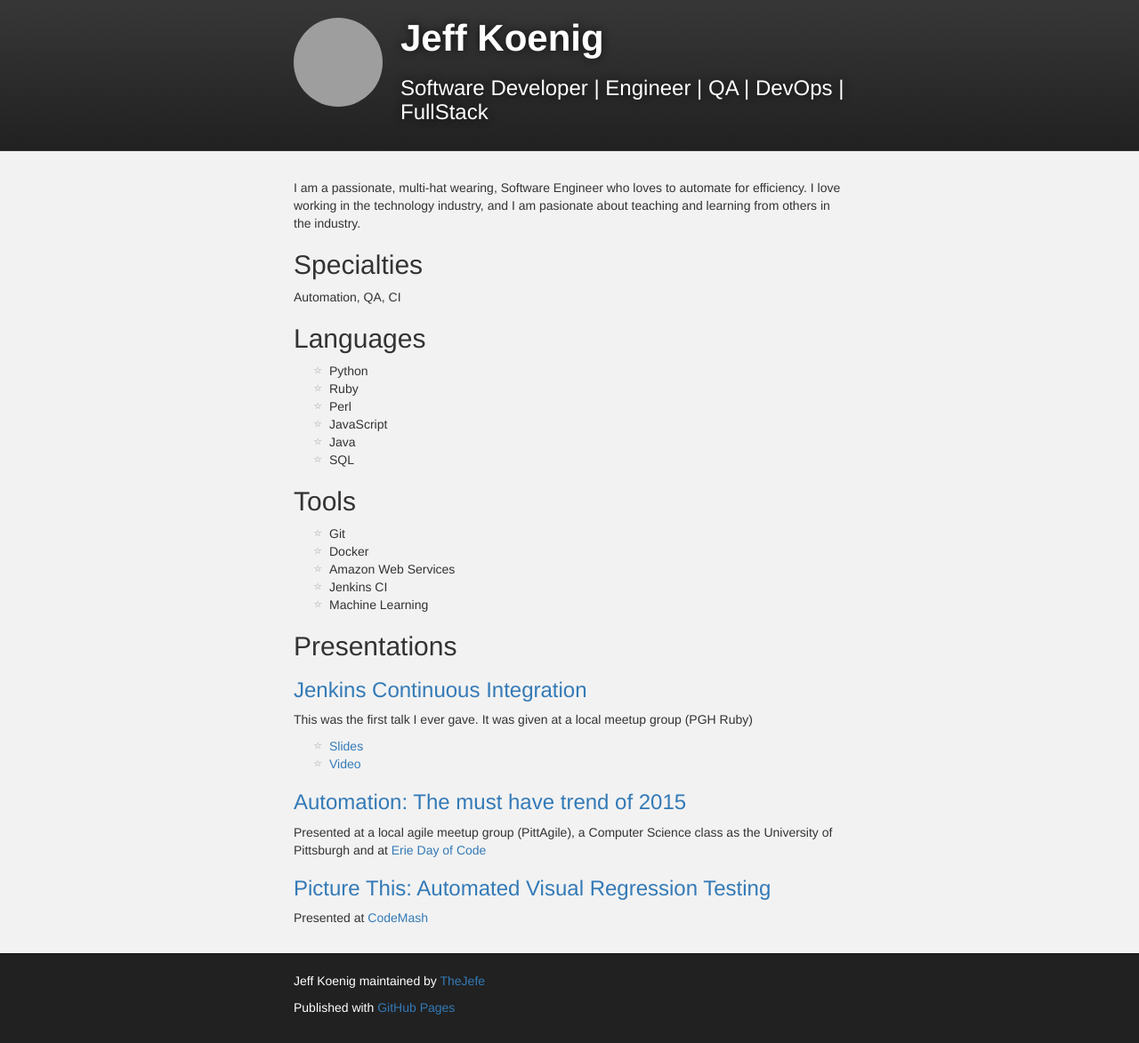
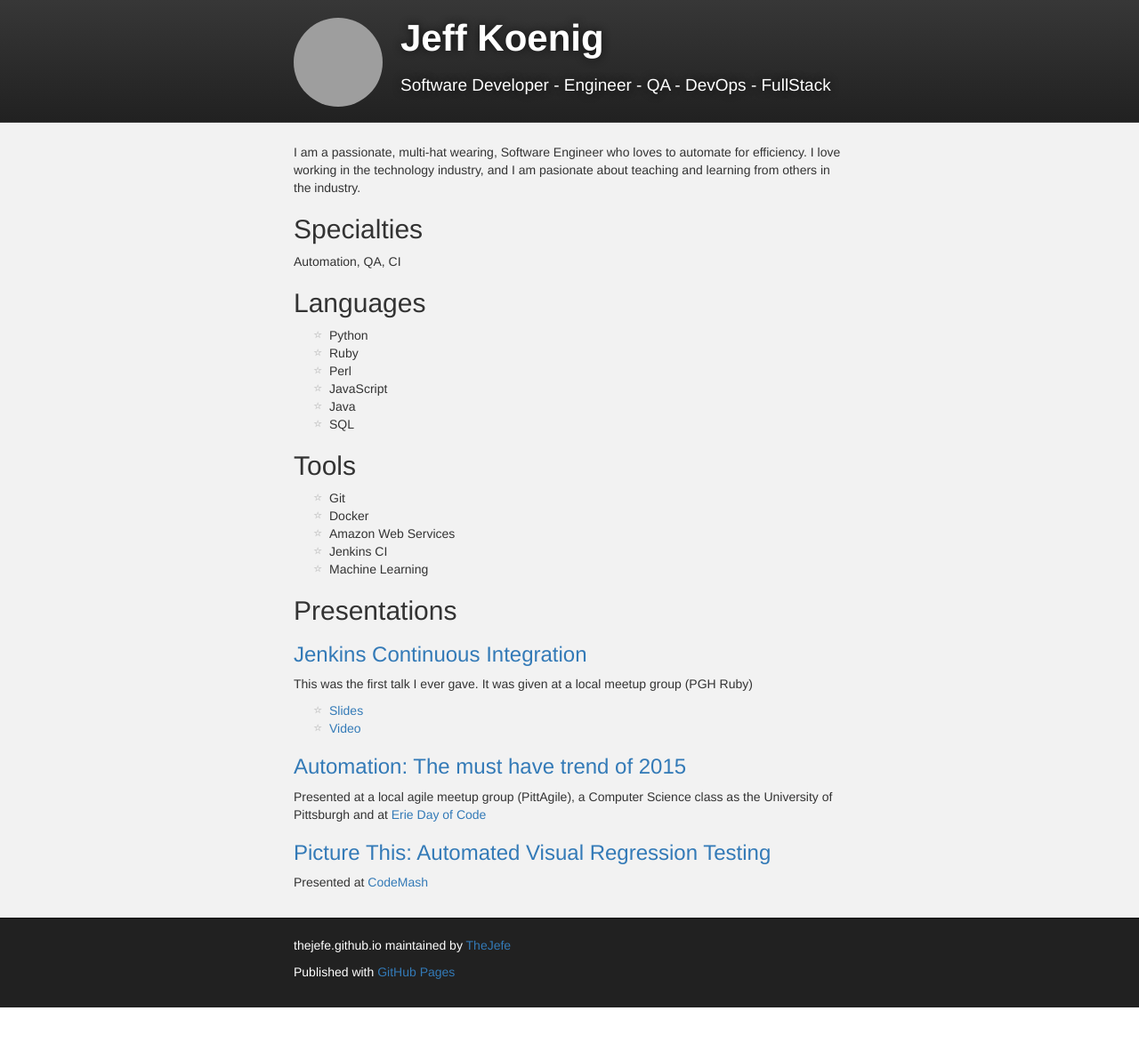
Before and after one commit to TheJefe/thejefe.github.io, a Jekyll site: the page built from index.html, in a window 1280 px wide and 1173 px high. Shown: the whole window at 89% size. Built offline with Jekyll 4.4.1, drawn with Linux system fonts in a browser that asks for light colours; grey boxes are pictures that could not be loaded.

Commit message:
Minor header cleanups

```diff
--- a/_config.yml
+++ b/_config.yml
@@ -1,7 +1,3 @@
-title: Jeff Koenig
-description: Software Developer | Engineer | QA | DevOps | FullStack
-
-email: your-email@example.com
 github:
   owner_url: https://github.com/thejefe
   owner_name: TheJefe
--- a/_layouts/default.html
+++ b/_layouts/default.html
@@ -37,8 +37,8 @@
         <header class="inner">
             <img id="profile_pic" src="https://avatars2.githubusercontent.com/u/2390653?s=460&v=4" />
 
-        <h1 id="project_title">{{ site.title }}</h1>
-        <h2 id="project_tagline">{{ site.description }}</h2>
+        <h1 id="project_title">Jeff Koenig</h1>
+        <h2 id="project_tagline">Software Developer - Engineer - QA - DevOps - FullStack</h2>
         </header>
     </nav>
 
--- a/css/style.scss
+++ b/css/style.scss
@@ -10,7 +10,6 @@ nav.navbar{
     background: -ms-linear-gradient(top, #373737, #212121);
     background: -o-linear-gradient(top, #373737, #212121);
     background: linear-gradient(top, #373737, #212121);
-    min-height: 168px;
     // Animation
     -webkit-transition: all 0.5s ease;
     transition: all 0.5s ease;
@@ -50,7 +49,7 @@ nav.navbar.shrink {
 
 #project_tagline {
     color: #fff;
-    font-size: 24px;
+    font-size: 19px;
     font-weight: 300;
     background: none;
     text-shadow: #111 0px 0px 10px;
@@ -64,7 +63,7 @@ nav.navbar.shrink {
 }
 
 #main_content {
-    margin-top: 180px;
+    margin-top: 140px;
 }
 
 #footer_wrap {
```
